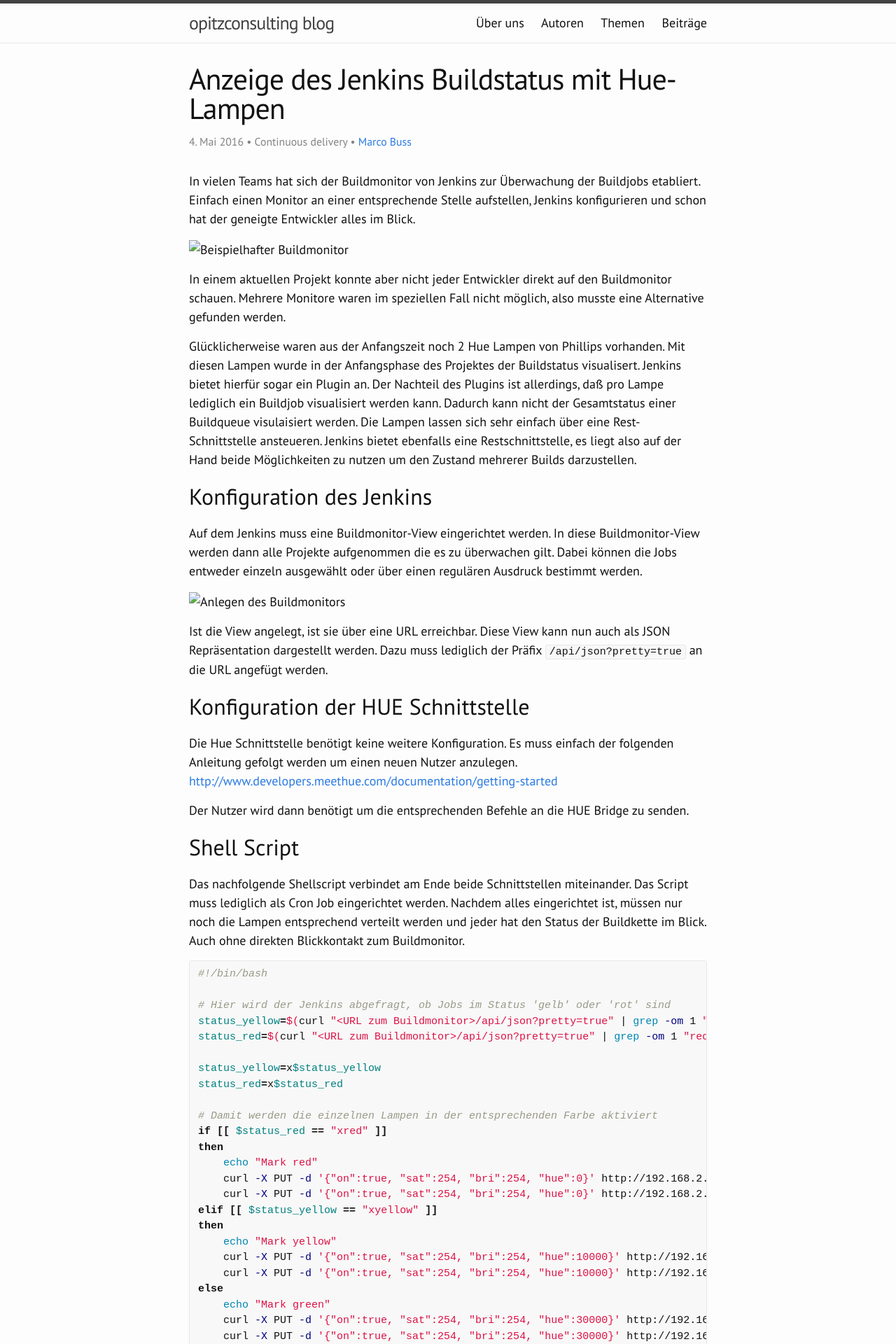
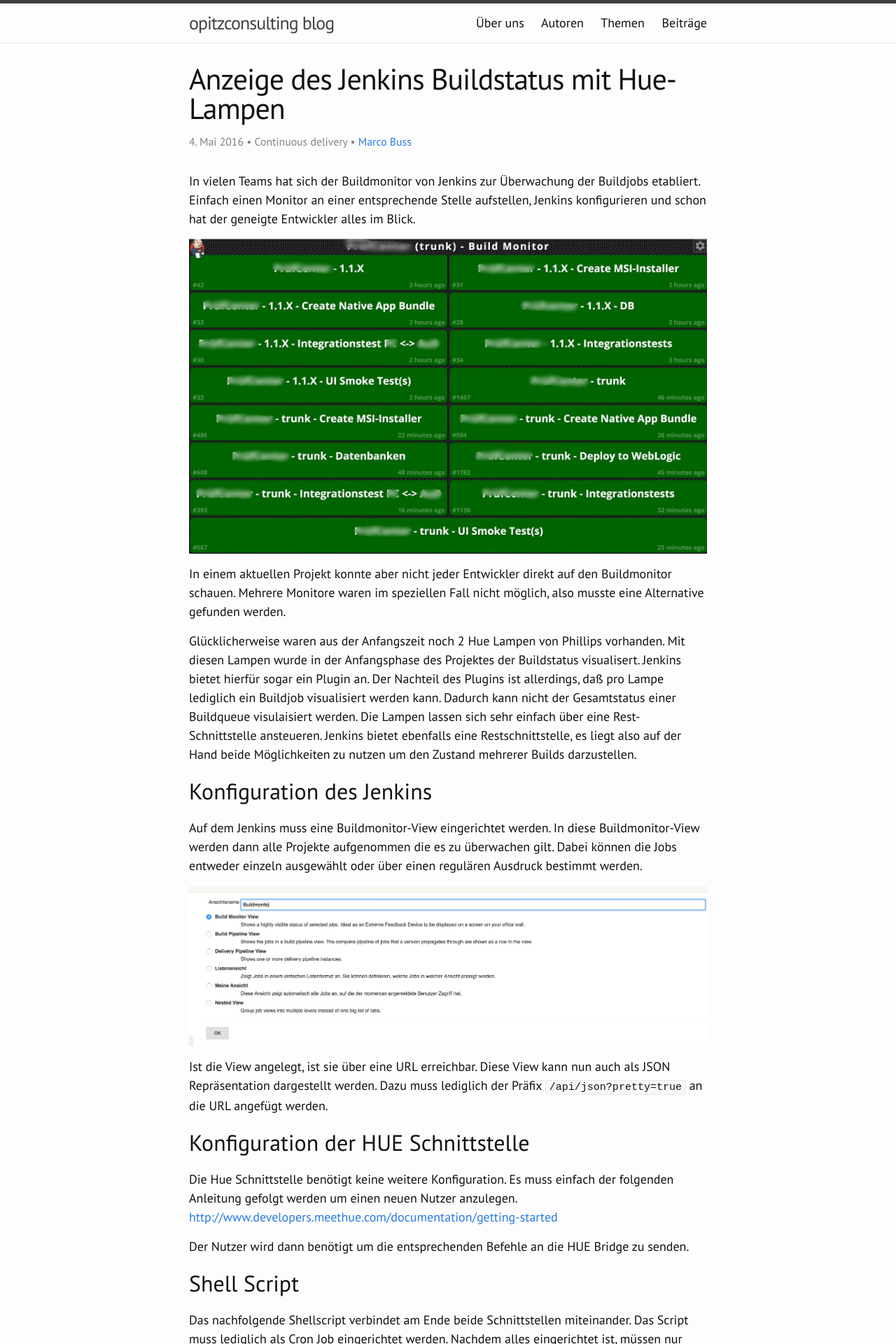
Before and after one commit to opitzconsulting/opitzconsulting.github.io, a Jekyll site: the page built from _posts/2016-05-04-hue-lampen-zeigen-build-status.md, in a window 1280 px wide. Shown: the top 1920 px of the page at 70% size. Built offline with Jekyll 4.4.1, drawn with Linux system fonts in a browser that asks for light colours; nearby versions of some CDN libraries.

Commit message:
fix urls

```diff
--- a/_posts/2016-05-04-hue-lampen-zeigen-build-status.md
+++ b/_posts/2016-05-04-hue-lampen-zeigen-build-status.md
@@ -10,7 +10,7 @@ tags:
 
 In vielen Teams hat sich der Buildmonitor von Jenkins zur Überwachung der Buildjobs etabliert. Einfach einen Monitor an einer entsprechende Stelle aufstellen, Jenkins konfigurieren und schon hat der geneigte Entwickler alles im Blick.
 
-![Beispielhafter Buildmonitor](/img/posts/2016-03-20/build_monitor.jpg)
+![Beispielhafter Buildmonitor](/img/posts/2016-05-04/build_monitor.jpg)
 
 In einem aktuellen Projekt konnte aber nicht jeder Entwickler direkt auf den Buildmonitor schauen. Mehrere Monitore waren im speziellen Fall nicht möglich,
 also musste eine Alternative gefunden werden.
@@ -25,7 +25,7 @@ ebenfalls eine Restschnittstelle, es liegt also auf der Hand beide Möglichkeite
 Auf dem Jenkins muss eine Buildmonitor-View eingerichtet werden. In diese Buildmonitor-View werden dann alle Projekte aufgenommen die es zu überwachen gilt.
 Dabei können die Jobs entweder einzeln ausgewählt oder über einen regulären Ausdruck bestimmt werden.
 
-![Anlegen des Buildmonitors](/img/posts/2016-03-20/jenkins-config-1.jpg)
+![Anlegen des Buildmonitors](/img/posts/2016-05-04/jenkins-config-1.jpg)
 
 Ist die View angelegt, ist sie über eine URL erreichbar. Diese View kann nun auch als JSON Repräsentation dargestellt werden. Dazu muss lediglich der
 Präfix `/api/json?pretty=true` an die URL angefügt werden.
```
